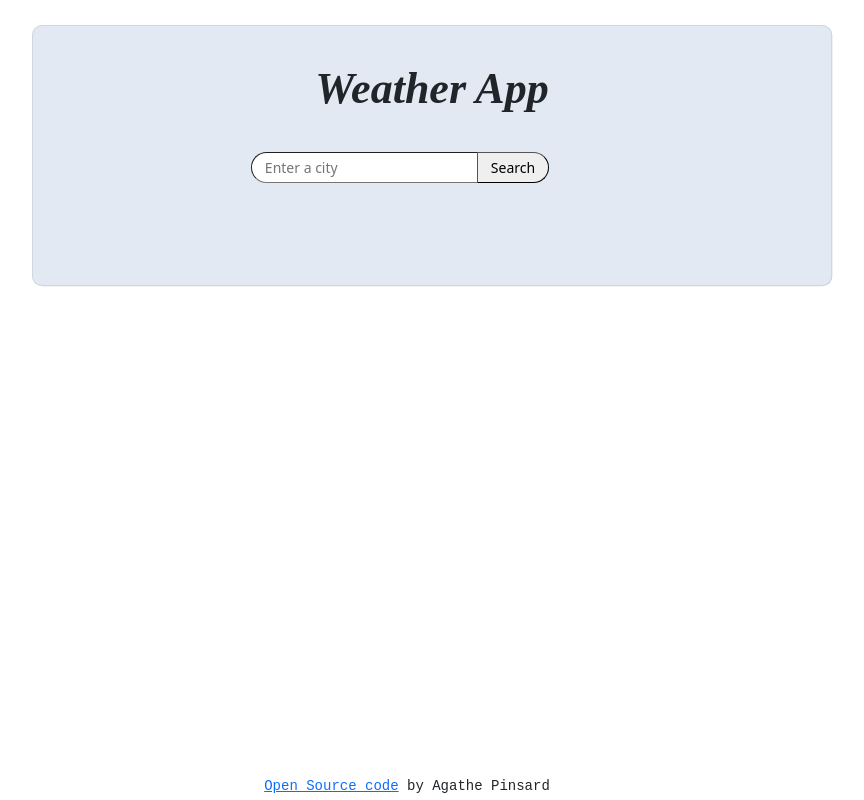
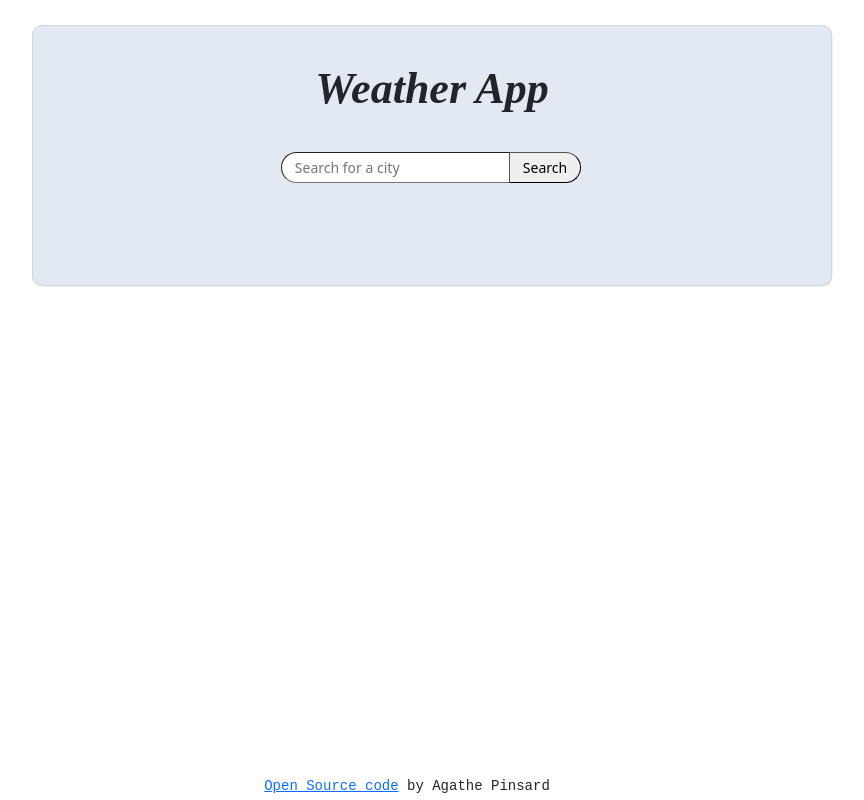
Before and after one commit to Agathe2109/weather-react, a React (Create React App) app: page / in a window 1280 px wide. Shown: the whole page, without its empty margins (208-1072 px from the left). Built offline with nearby package versions, Linux system fonts and the light colour scheme.

Commit message:
update search.js and weather.css

```diff
--- a/src/Search.js
+++ b/src/Search.js
@@ -35,7 +35,7 @@ export default function Search() {
     <form onSubmit={handleSubmit} autoComplete="off">
       <input
         type="search"
-        placeholder="Enter a city"
+        placeholder="Search for a city"
         onChange={updateCity}
         className="search"
       />
--- a/src/Weather.css
+++ b/src/Weather.css
@@ -34,15 +34,14 @@ form {
   border-radius: 20px 0px 0px 20px;
   padding: 4px 13px;
   border-width: thin;
-  position: relative;
-  right: 30px;
+  position: 20px;
 }
 
 .submit {
   border-radius: 0px 20px 20px 0px;
   padding: 4px 13px;
   position: relative;
-  left: -34px;
+  left: -2px;
   border-width: thin;
 }
 
```
